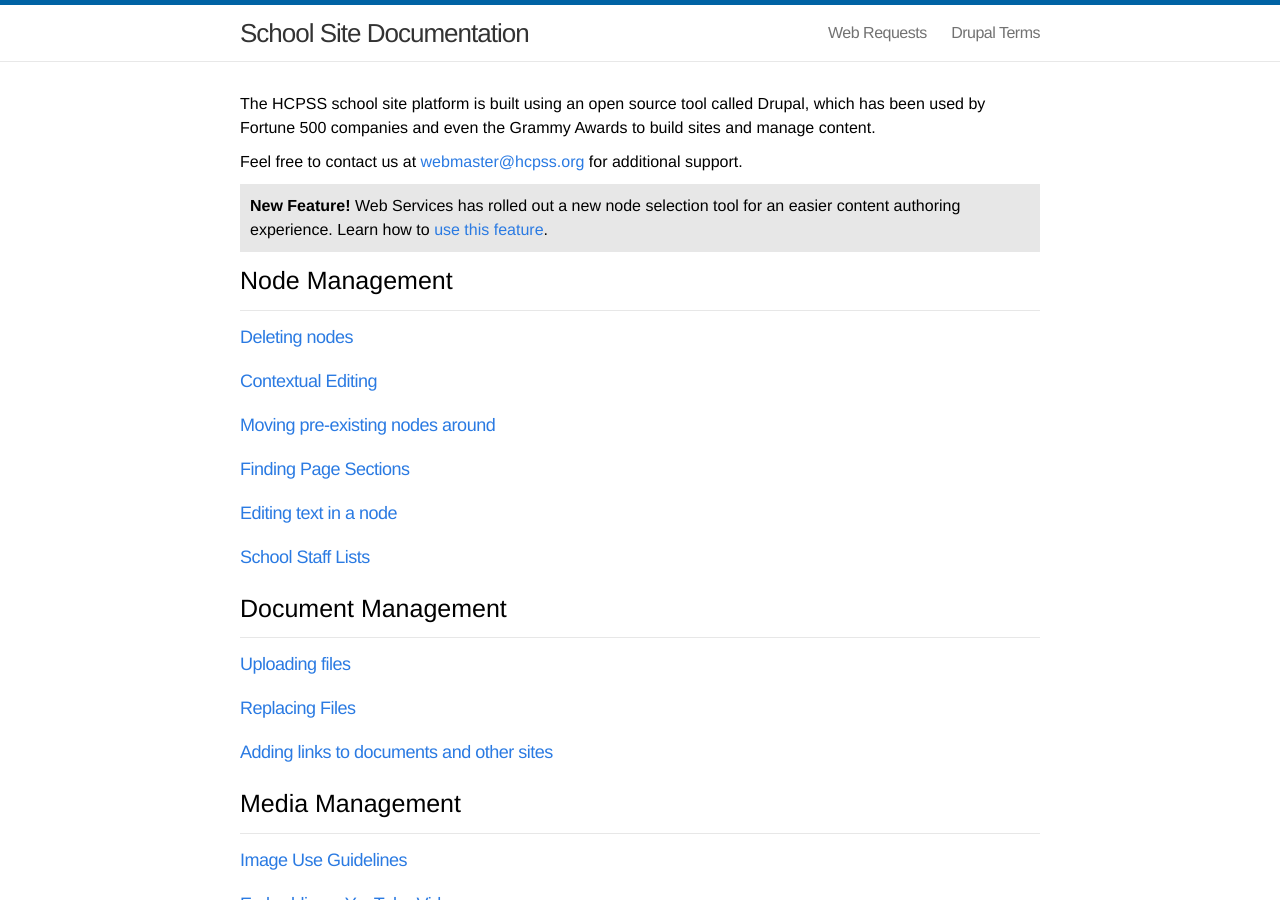
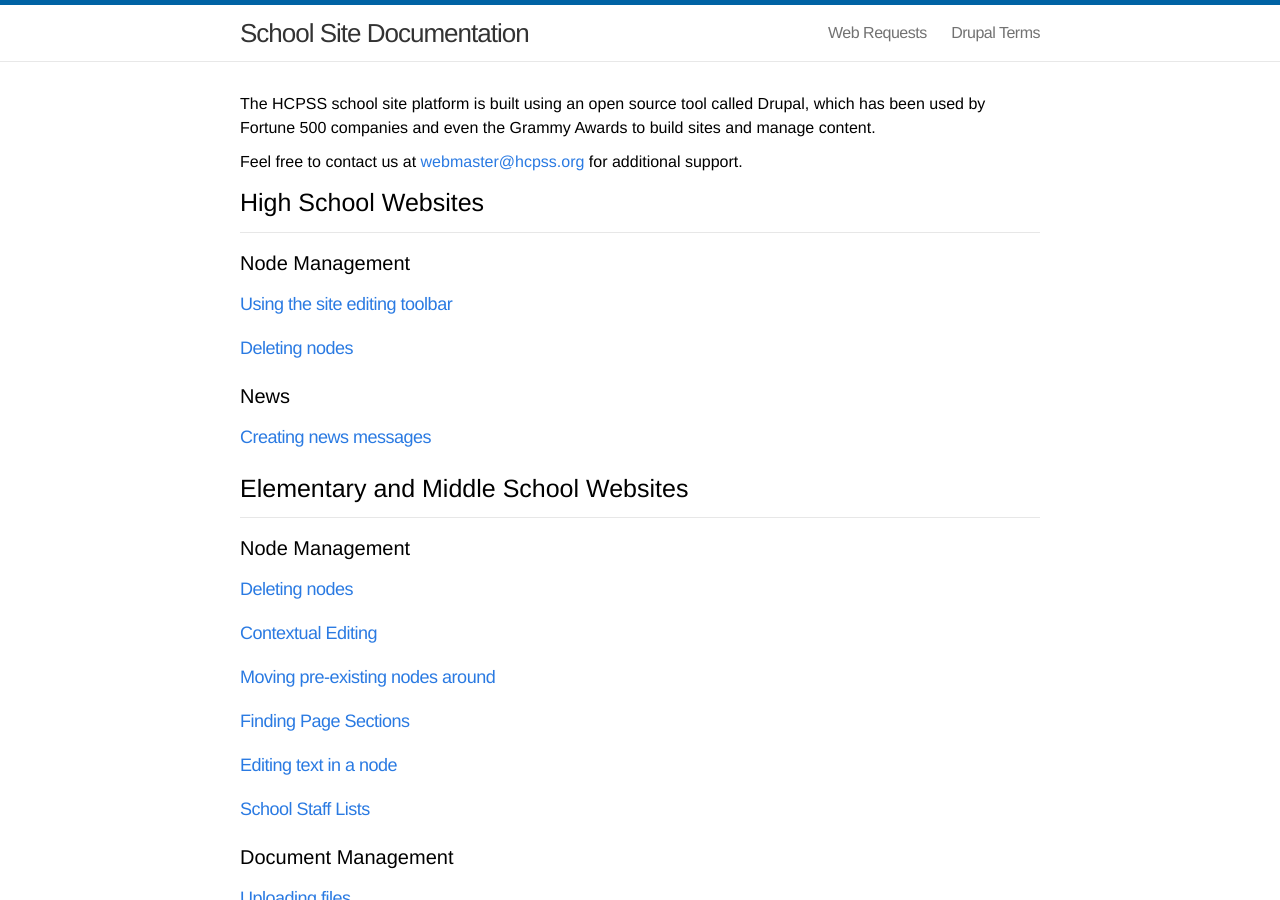
Before and after one commit to HCPSS/schoolsites-help, a Jekyll site: the page built from index.html, in a window 1280 px wide and 900 px high. Built offline with Jekyll 4.4.1, drawn with Linux system fonts in a browser that asks for light colours; Markdown is read by kramdown in place of the engine named in the settings.

Commit message:
post order/category changes

```diff
--- a/index.html
+++ b/index.html
@@ -4,13 +4,33 @@ layout: default
 
 <div class="home">
 
-<p>The HCPSS school site platform is built using an open source tool called Drupal, which has been used by Fortune 500 companies and even the Grammy Awards to build sites and manage content.</p>
+<p>The HCPSS school site platform is built using an open source tool called Drupal, which has been used by Fortune 500 companies and even the Grammy Awards to build sites and manage content.
 
 <p>Feel free to contact us at <a href="mailto:webmaster@hcpss.org">webmaster@hcpss.org</a> for additional support.</p>
 
-<p style="background-color:#e7e7e7;padding:10px;margin-top:10px;margin-bottom:10px;"><strong>New Feature!</strong> Web Services has rolled out a new node selection tool for an easier content authoring experience. Learn how to <a href="/schoolsites-help/nodes/2014/07/17/contextual/">use this feature</a>.</p>
+<!-- Begin categories -->
 
-  <h2>Node Management</h2>
+   <h2>High School Websites</h2>
+   <h3>Node Management</h3>
+      <ul class="posts">
+        {% for post in site.categories.nodes-hs %}
+          <li>
+            <a class="post-link" href="{{ post.url | prepend: site.baseurl }}">{{ post.title }}</a>
+          </li>
+        {% endfor %}
+      </ul>
+
+   <h3>News</h3>
+      <ul class="posts">
+        {% for post in site.categories.news-hs %}
+          <li>
+            <a class="post-link" href="{{ post.url | prepend: site.baseurl }}">{{ post.title }}</a>
+          </li>
+        {% endfor %}
+      </ul>
+
+   <h2>Elementary and Middle School Websites</h2>
+   <h3>Node Management</h3>
 
       <ul class="posts">
         {% for post in site.categories.nodes %}
@@ -20,7 +40,7 @@ layout: default
         {% endfor %}
       </ul>
 
-  <h2>Document Management</h2>
+      <h3>Document Management</h3>
 
       <ul class="posts">
         {% for post in site.categories.files %}
@@ -30,7 +50,7 @@ layout: default
         {% endfor %}
       </ul>
 
-  <h2>Media Management</h2>
+      <h3>Media Management</h3>
 
       <ul class="posts">
         {% for post in site.categories.media %}
@@ -40,7 +60,7 @@ layout: default
         {% endfor %}
       </ul>
 
-  <h2>News</h2>
+      <h3>News</h3>
 
       <ul class="posts">
         {% for post in site.categories.news %}
@@ -49,5 +69,8 @@ layout: default
           </li>
         {% endfor %}
       </ul>
+  </div>
+
+<!-- End categories -->
 
 </div>
```
Lines whose indentation alone changed are shown as unchanged.
